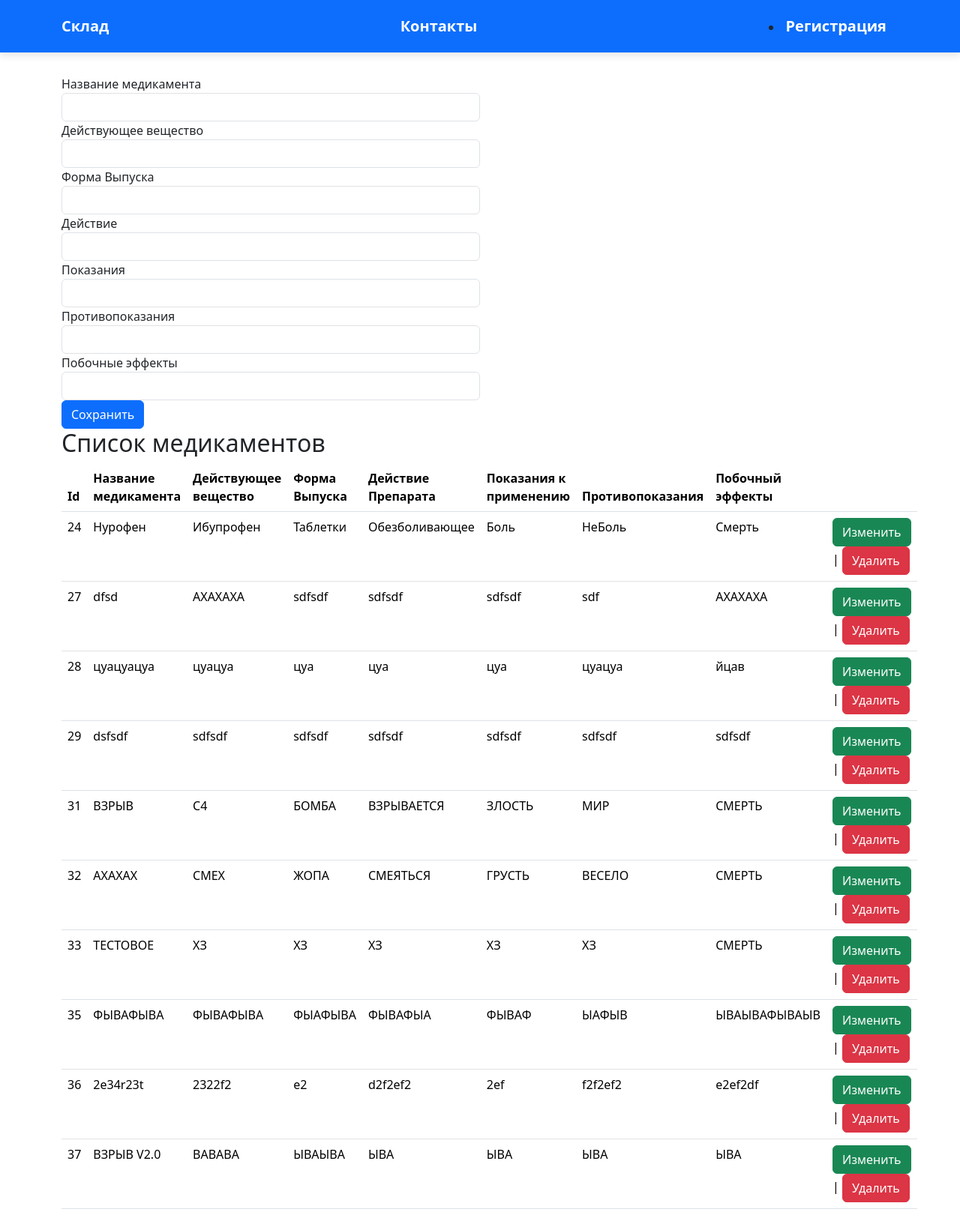
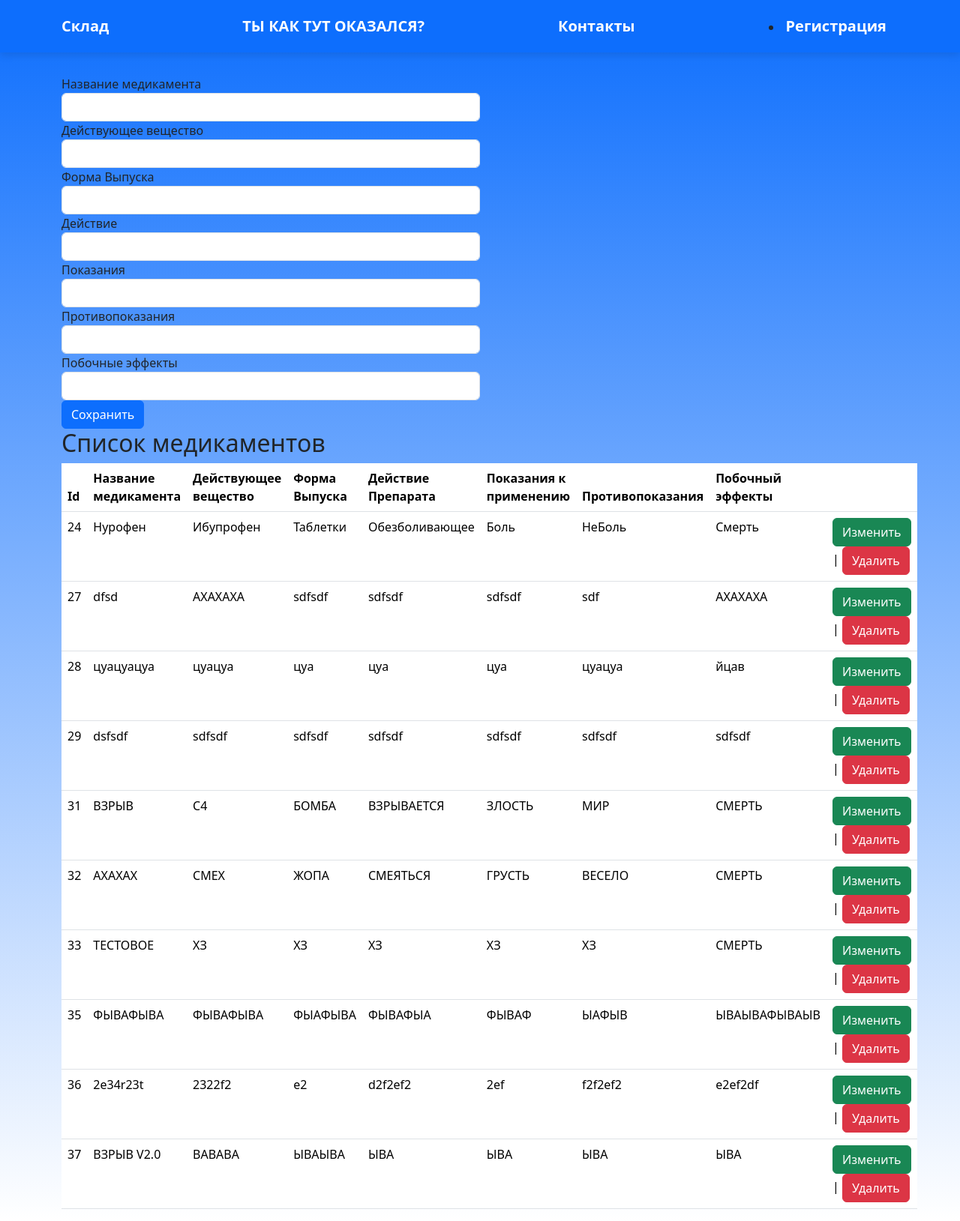
Before and after one commit to XeonHeT9HeT/WEB_PROJ, a Django app: page /index_addDel.html in a window 1280 px wide. Shown: the whole page at 75% size. Run offline with Django 3.2, Linux system fonts and the light colour scheme; data comes from the database, SQL or seed files in the repository; both versions use the stored data as it was after the commit; some libraries are stand-ins or nearby versions.

Commit message:
Красивого фронта вам в хату! + мини пасхалка

```diff
--- a/app1/templates/html/index_addDel.html
+++ b/app1/templates/html/index_addDel.html
@@ -27,15 +27,24 @@
     <link href="https://cdn.jsdelivr.net/npm/bootstrap@5.3.2/dist/css/bootstrap.min.css" rel="stylesheet" integrity="sha384-T3c6CoIi6uLrA9TneNEoa7RxnatzjcDSCmG1MXxSR1GAsXEV/Dwwykc2MPK8M2HN" crossorigin="anonymous">
 </head>
 <body>
+<style>
+body {
+    background: linear-gradient(#0d6efd, white);
+    background-repeat: no-repeat;
+    background-position: top;
+    background-attachment: scroll;
+    background-size: cover;
+}
+</style>
 
 	<nav class="navbar navbar-expand-lg navbar navbar-dark bg-primary">
 		<div class="container">
 			<a href="index.html" class="navbar-brand">Склад</a>
 			<!-- <ul class="navbar-menu">-->
             {% if request.user.is_superuser %}
-            <a href="index_addDel.html" class="navbar-brand ">Добавить на склад</a>
+            <!--<a href="index_addDel.html" class="navbar-brand ">Добавить на склад</a>-->
             {% else %}
-
+               <a href="index_login.html" class="navbar-brand">ТЫ КАК ТУТ ОКАЗАЛСЯ?</a>
             {% endif %}
             <a href="index_info.html" class="navbar-brand">Контакты</a>
 			<!-- </ul>-->
@@ -53,7 +62,7 @@
             <div class="form-row">
                <div class="form-group col-md-6">
                    <label for = "Prep">Название медикамента</label><br>
-                        <input type="text" class="form-control" name="name" id = "Prep"  required/>
+                        <input type="text"  class="form-control" name="name" id = "Prep"  required/>
                    <span class="validity"></span>
                </div>
                <div class="form-group col-md-6">
```
Also changed, not shown: app1/templates/html/index.html (+9 -3 lines), app1/templates/html/index_info.html (+23 -5 lines), db.sqlite3, static/data/log.jpg (added), static/data/logo.jpg (added), static/data/logotip.jpg (deleted), static/data/ngtu.jpg (added).
